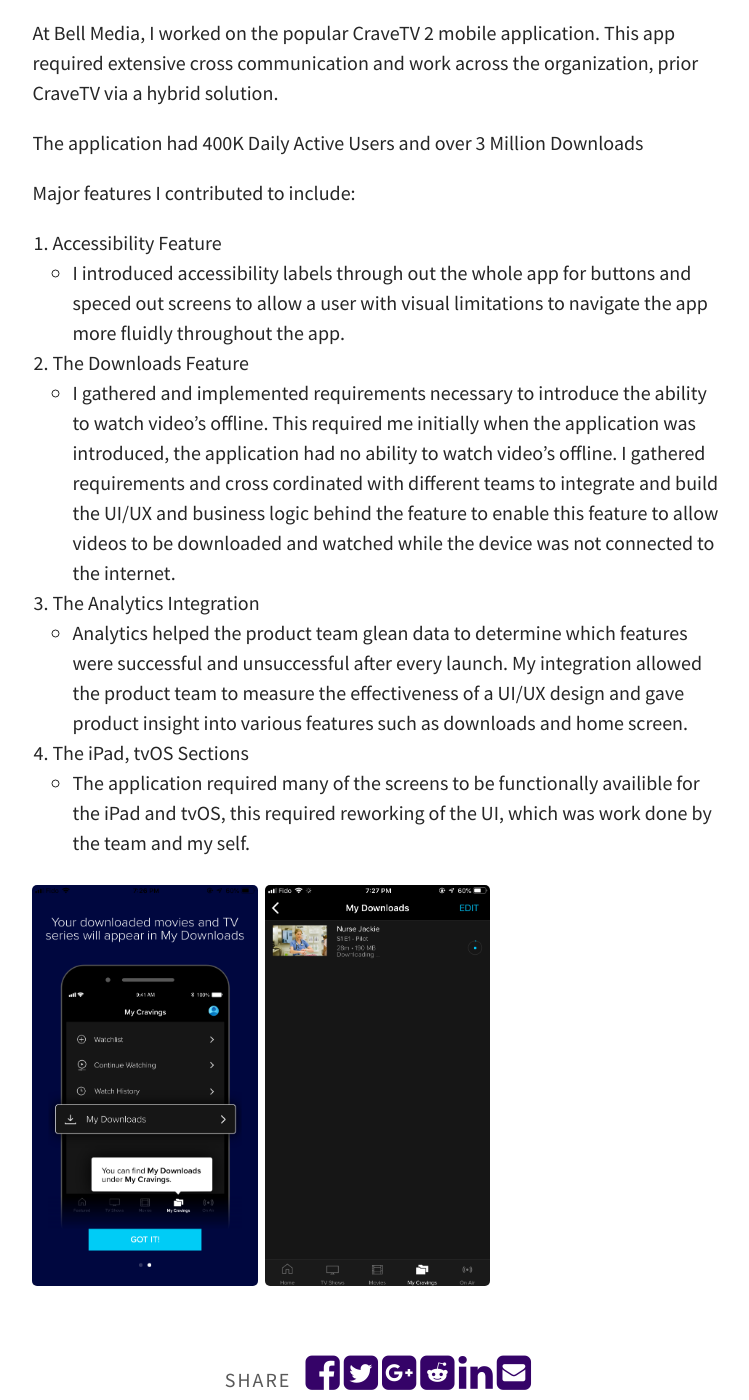
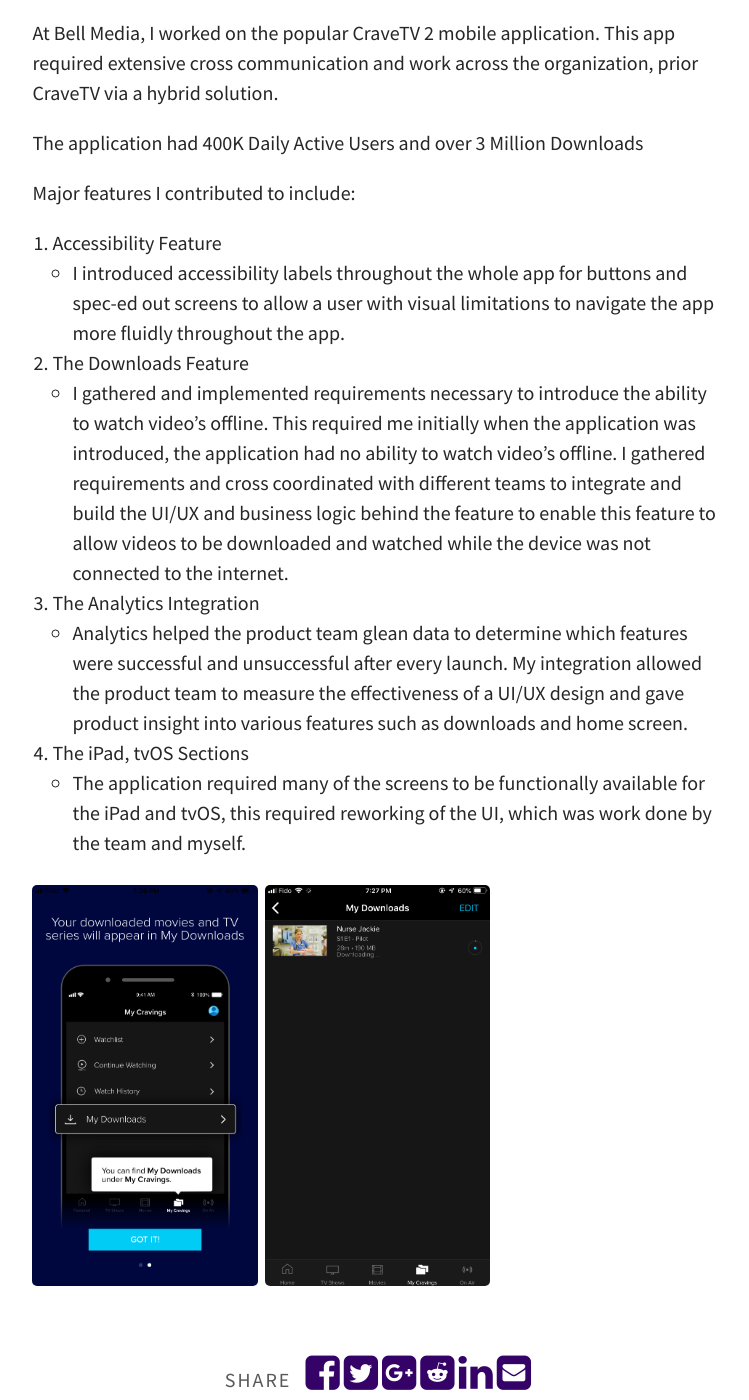
Before and after one commit to ArEnSc/arensc.github.io, a Jekyll site: the page built from _portfolio/cravetv.md, in a window 1280 px wide and 1400 px high, scrolled down 994 px. Shown: the whole window, without its empty margins (262-1011 px from the left). Built offline with Jekyll 4.4.1, drawn with Linux system fonts in a browser that asks for light colours.

Commit message:
Fixed typos in cravetv

```diff
--- a/_portfolio/cravetv.md
+++ b/_portfolio/cravetv.md
@@ -16,15 +16,15 @@
 Major features I contributed to include:
 
 1. Accessibility Feature
-	+ I introduced accessibility labels through out the whole app for buttons and speced out screens to allow a user with visual limitations to navigate the app more fluidly throughout the app.
+	+ I introduced accessibility labels throughout the whole app for buttons and spec-ed out screens to allow a user with visual limitations to navigate the app more fluidly throughout the app.
 
 2. The Downloads Feature
-	+ I gathered and implemented requirements necessary to introduce the ability to watch video's offline. This required me initially when the application was introduced, the application had no ability to watch video's offline. I gathered requirements and cross cordinated with different teams to integrate and build the UI/UX and business logic behind the feature to enable this feature to allow videos to be downloaded and watched while the device was not connected to the internet.
+	+ I gathered and implemented requirements necessary to introduce the ability to watch video's offline. This required me initially when the application was introduced, the application had no ability to watch video's offline. I gathered requirements and cross coordinated with different teams to integrate and build the UI/UX and business logic behind the feature to enable this feature to allow videos to be downloaded and watched while the device was not connected to the internet.
 
 3. The Analytics Integration
 	+ Analytics helped the product team glean data to determine which features were successful and unsuccessful after every launch. My integration allowed the product team to measure the effectiveness of a UI/UX design and gave product insight into various features such as downloads and home screen.
 
 4. The iPad, tvOS Sections
-	+ The application required many of the screens to be functionally availible for the iPad and tvOS, this required reworking of the UI, which was work done by the team and my self.
+	+ The application required many of the screens to be functionally available for the iPad and tvOS, this required reworking of the UI, which was work done by the team and myself.
 
 {% include gallery.html gallery_path=page.gallery %}
```
